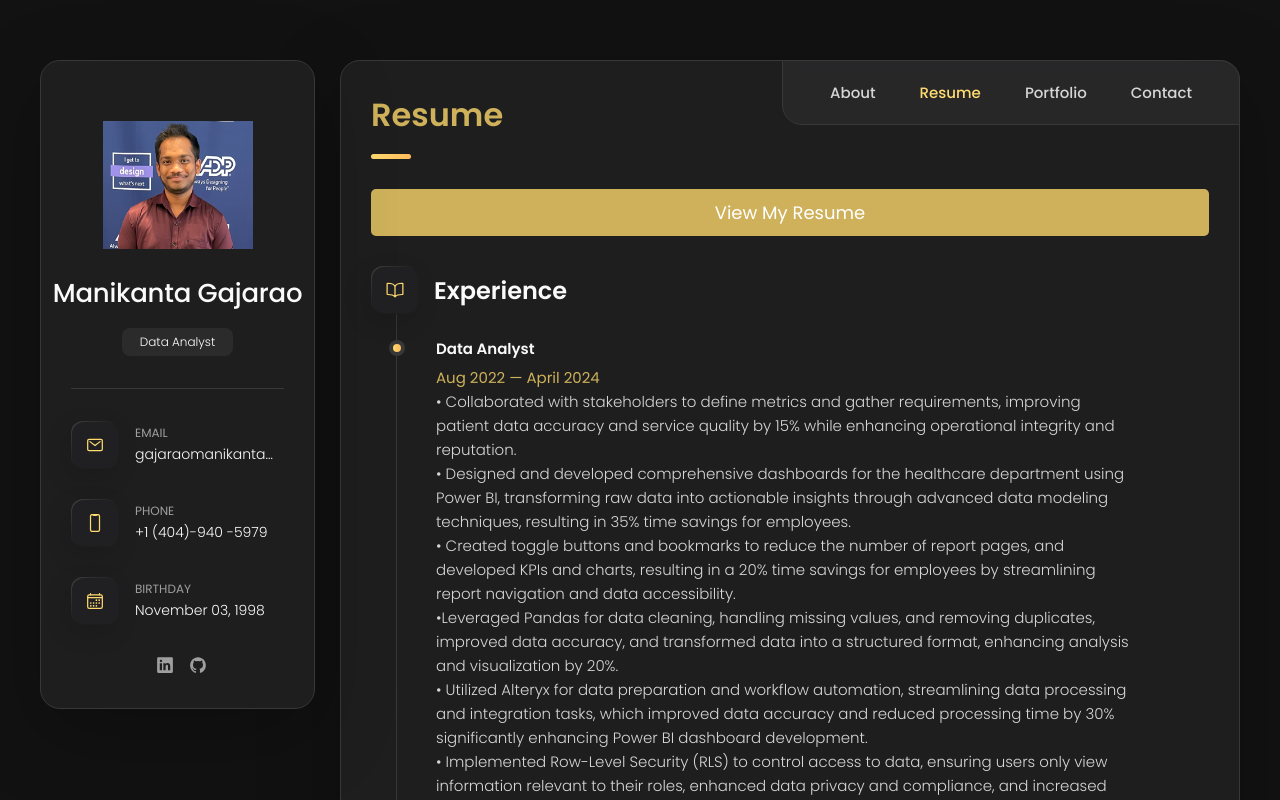
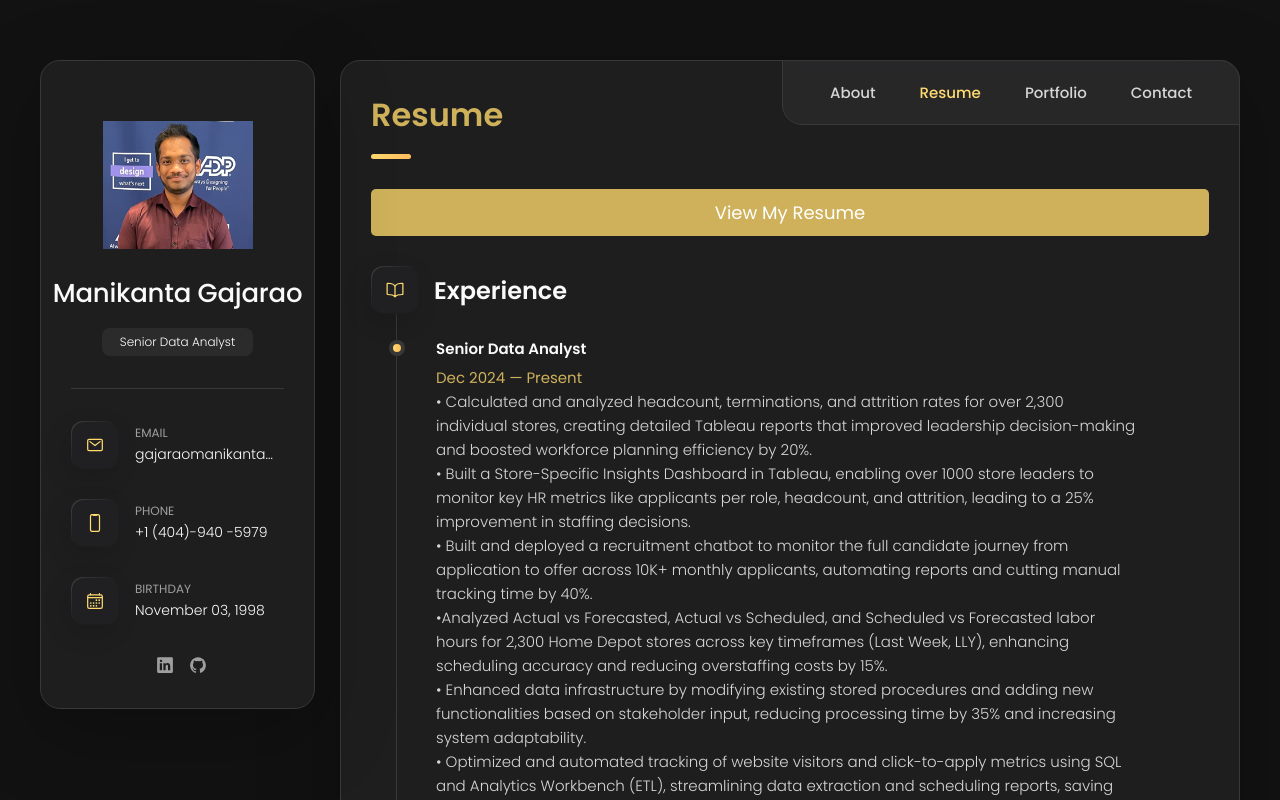
Before and after one commit to mani8500/mani-portfolio, a plain HTML site: page index.html in a window 1280 px wide. Both pictures are taken after a click on the button "Resume". Shown: the top 800 px of the page. Drawn offline with nearby package versions, Linux system fonts and the light colour scheme.

Commit message:
Home Depot- updated.html

```diff
--- a/index.html
+++ b/index.html
@@ -48,7 +48,7 @@
         <div class="info-content">
           <h1 class="name" title="Manikanta Gajarao">Manikanta Gajarao</h1>
 
-          <p class="title">Data Analyst</p>
+          <p class="title">Senior Data Analyst</p>
         </div>
 
         <button class="info_more-btn" data-sidebar-btn>
@@ -189,7 +189,7 @@
 
         <section class="about-text">
           <p>
-            As a dedicated Data Analyst with over 4 years of hands-on experience, I specialize in transforming complex datasets into actionable insights. My expertise includes data cleaning, visualization, and analysis, leveraging powerful tools such as Power BI and Tableau to drive data-driven decision-making. Proficient in SQL, Python, and R. I excel in optimizing complex SQL queries, creating SSIS packages, and scheduling SQL jobs to ensure efficient data processing. My experience includes collaborating with team members and external stakeholders to gather requirements, develop key performance indicators (KPIs), craft comprehensive reports and dynamic dashboards, and deliver ad-hoc reports tailored to specific business needs.
+            As a dedicated Senior Data Analyst with over 5 years of hands-on experience, I specialize in transforming complex datasets into actionable insights. My expertise includes data cleaning, visualization, and analysis, leveraging powerful tools such as Power BI and Tableau to drive data-driven decision-making. Proficient in SQL, Python, and R. I excel in optimizing complex SQL queries, creating SSIS packages, and scheduling SQL jobs to ensure efficient data processing. My experience includes collaborating with team members and external stakeholders to gather requirements, develop key performance indicators (KPIs), craft comprehensive reports and dynamic dashboards, and deliver ad-hoc reports tailored to specific business needs.
 
 </p>
 
@@ -210,7 +210,7 @@
 
           <section class=" about-text-technical-skills">
 
-<p><b><u>Programming Languages:</u></b> Java, R Language, Python, C</p>
+<p><b><u>Programming Languages:</u></b> Python, R, Java, C</p>
 <p><b><u>Libraries & Frameworks:</u></b> Pandas, Matplotlib, Scikit-Learn, Seaborn, Spring Boot, Junit, Bootstrap, Maven, Gradle</p>
 <p><b><u>Web Development:</u></b> JavaScript, HTML, CSS, WordPress, AEM (ECM)</p>
 <p><b><u>Tools:</u></b> SSIS, SSAS, SSRS, GIT, Bitbucket, JIRA, Splunk, Confluence, Docker, Postman, Swagger, Excel, ServiceNow</p>
@@ -370,11 +370,17 @@
 
         <section class="clients">
 
-          <h3 class="h3 clients-title">Clients</h3>
+          <h3 class="h3 clients-title">Companies</h3>
 
           <ul class="clients-list has-scrollbar">
 
             <ul class="clients-list has-scrollbar">
+
+              <li class="clients-item">
+                <a href="#">
+                  <img src="./assets\images\home-depot-logo.png" alt="client logo">
+                </a>
+              </li>
 
               <li class="clients-item">
                 <a href="#">
@@ -415,7 +421,7 @@
           <h2 class="h2 article-title">Resume</h2>
         </header>
 
-        <a href="https://drive.google.com/file/d/1s8R8ugy284plMTMaiMcyyy8mNj9pM5go/view?usp=sharing" download target="_blank" download="Manikanta-Resume" class="download-button">View My Resume</a>
+        <a href="https://drive.google.com/file/d/1GSb1T_IoVZj-DKJSYoXynRXWYv-jwdhC/view?usp=sharing" download target="_blank" download="Manikanta-Resume" class="download-button">View My Resume</a>
 
         <section class="timeline">
 
@@ -428,6 +434,36 @@
           </div>
 
           <ol class="timeline-list">
+
+            <li class="timeline-item">
+
+              <h4 class="h4 timeline-item-title">Senior Data Analyst</h4>
+
+              <span> Dec 2024 — Present</span>
+
+              <p class="timeline-text">
+                • Calculated and analyzed headcount, terminations, and attrition rates for over 2,300 individual stores, creating detailed
+                Tableau reports that improved leadership decision-making and boosted workforce planning efficiency by 20%.<br>
+                • Built a Store-Specific Insights Dashboard in Tableau, enabling over 1000 store leaders to monitor key HR metrics like
+                applicants per role, headcount, and attrition, leading to a 25% improvement in staffing decisions.<br>
+
+• Built and deployed a recruitment chatbot to monitor the full candidate journey from application to offer across 10K+ monthly
+applicants, automating reports and cutting manual tracking time by 40%.<br>
+•Analyzed Actual vs Forecasted, Actual vs Scheduled, and Scheduled vs Forecasted labor hours for 2,300 Home Depot
+stores across key timeframes (Last Week, LLY), enhancing scheduling accuracy and reducing overstaffing costs by 15%.<br>
+• Enhanced data infrastructure by modifying existing stored procedures and adding new functionalities based on stakeholder
+input, reducing processing time by 35% and increasing system adaptability.<br>
+• Optimized and automated tracking of website visitors and click-to-apply metrics using SQL and Analytics Workbench (ETL),
+streamlining data extraction and scheduling reports, saving 30% of manual reporting time, and improving data visibility. <br>
+• Improved data lineage by replacing intermediate source tables with original tables and removing unnecessary joins in
+BigQuery, demonstrating the ability to understand complex data pipelines and optimize query performance.<br>
+• Rebuilt Tableau Desktop dashboards in Power BI and developed mobile versions, implementing Row-Level Security, KPI alerts,
+and interactive features to enhance usability and real-time insights.<br>
+• Collaborated cross-functionally with retail and supply chain teams through over 30+ one-on-one sessions, leading to
+actionable improvements in workforce operations and store-level planning.<br>
+              </p>
+
+            </li>
 
             <li class="timeline-item">
 
```
